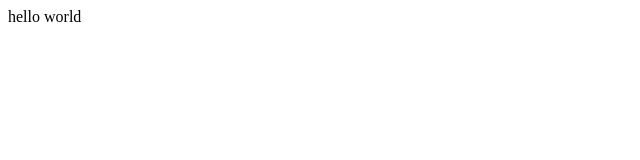
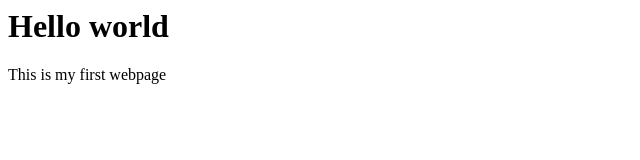
Before and after one commit to gatemn123/apnacollege-demo, a plain HTML site: page index.html in a window 1280 px wide. Shown: the whole page, without its empty margins (0-640 px from the left). Drawn offline with Linux system fonts and the light colour scheme.

Commit message:
add new para

```diff
--- a/index.html
+++ b/index.html
@@ -1 +1,2 @@
-<p>hello world</p>
+<h1>Hello world</h1>
+<p>This is my first webpage</p>
```
